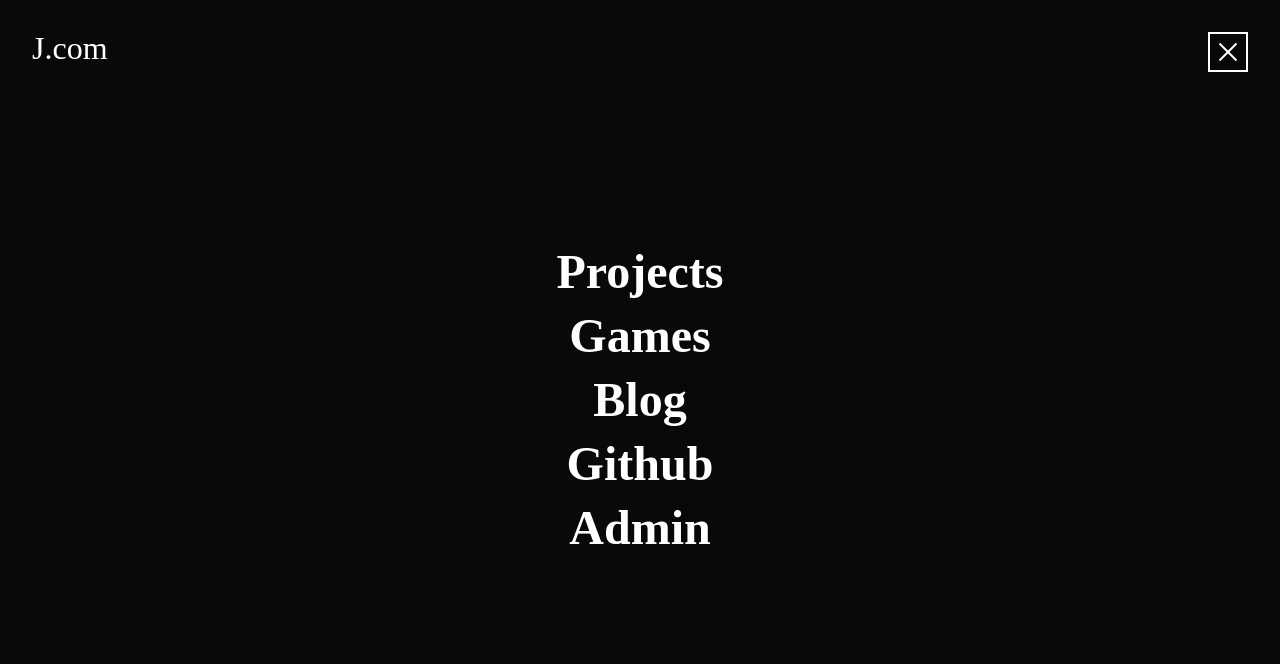
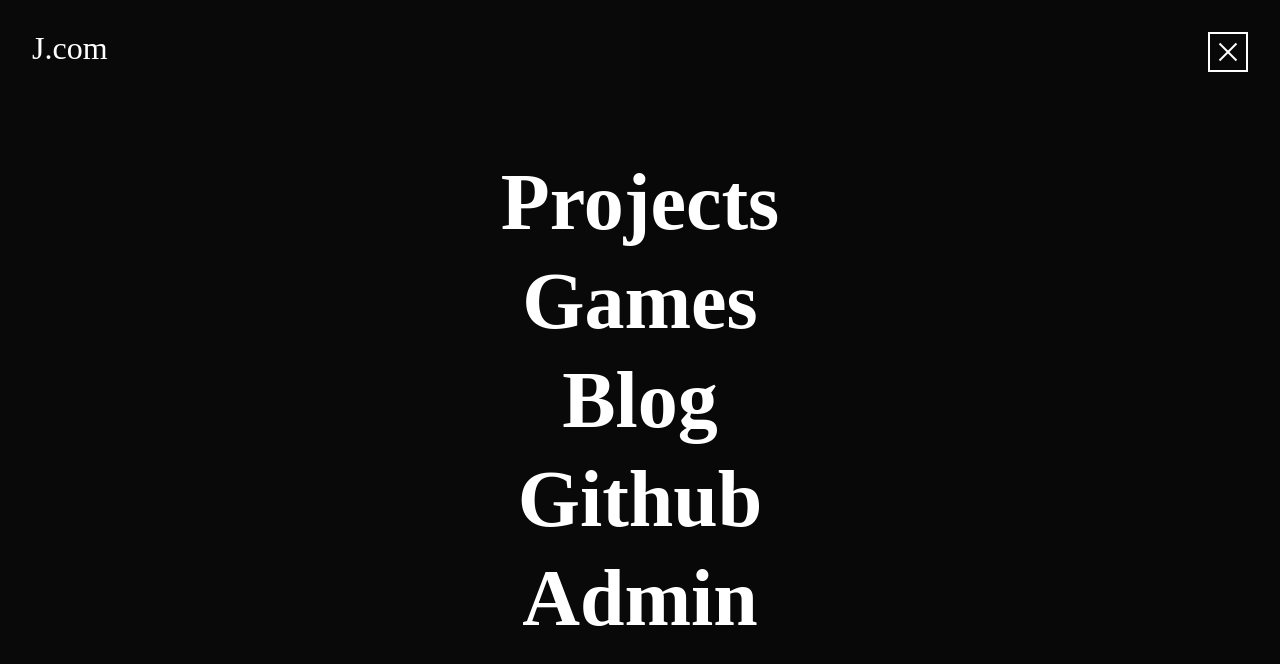
Before and after one commit to woojin624/portfolio-react, a React (Create React App) app in the folder client/: page / in a window 1280 px wide. Both pictures are taken after a click on the element 1228 px from the left and 52 px from the top of the page. Shown: the top 664 px of the page. Built offline with nearby package versions, Linux system fonts and the light colour scheme; no server answers.

Commit message:
nav area width, motion changed

```diff
--- a/client/public/index.html
+++ b/client/public/index.html
@@ -2,7 +2,7 @@
 <html lang="en">
   <head>
     <meta charset="utf-8" />
-    <link rel="icon" href="%PUBLIC_URL%/favicon.ico" />
+    <link rel="icon" href="https://media.istockphoto.com/vectors/vector-logo-letter-j-wing-vector-id1012390100?k=6&m=1012390100&s=170667a&w=0&h=2KO7IoWN3jM7Z8SOQ_p42ztOQBPmMfl5BoRb49qw7w0=" />
     <meta name="viewport" content="width=device-width, initial-scale=1" />
     <meta name="theme-color" content="#000000" />
     <meta name="description" content="Web site created using create-react-app" />
--- a/client/src/components/NavBar.css
+++ b/client/src/components/NavBar.css
@@ -12,9 +12,9 @@
 }
 
 .nav-list > li {
-  font-size: 48px;
-  font-weight: 600;
-  margin: 1rem 0;
+  font-size: 5rem;
+  font-weight: 700;
+  margin: 1.2rem 0;
 }
 .nav-logo > a,
 .nav-list > li > a {
--- a/client/src/components/NavBar.js
+++ b/client/src/components/NavBar.js
@@ -21,6 +21,17 @@ const NavBar = () => {
   const navContainVariants = {
     in: {
       opacity: 1,
+      transition: { duration: 0.5, staggerChildren: 0.1 },
+    },
+    out: {
+      opacity: 0,
+      transition: { duration: 0.5, staggerChildren: 0.1 },
+    },
+  };
+
+  const navUlVariants = {
+    in: {
+      opacity: 1,
       y: 0,
       transition: { duration: 0.5, staggerChildren: 0.1 },
     },
@@ -38,7 +49,7 @@ const NavBar = () => {
     },
     out: {
       opacity: 0,
-      x: -50,
+      x: -70,
     },
   };
 
@@ -60,7 +71,7 @@ const NavBar = () => {
             variants={navContainVariants}
             className='nav-contain'
           >
-            <ul className='nav-list'>
+            <motion.ul className='nav-list' variants={navUlVariants}>
               {navListNames.names.map((name, i) => (
                 <motion.li
                   key={i} //
@@ -75,7 +86,7 @@ const NavBar = () => {
                   <Link to={`/${name}`}>{name}</Link>
                 </motion.li>
               ))}
-            </ul>
+            </motion.ul>
           </motion.div>
         ) : null}
       </AnimatePresence>
```
